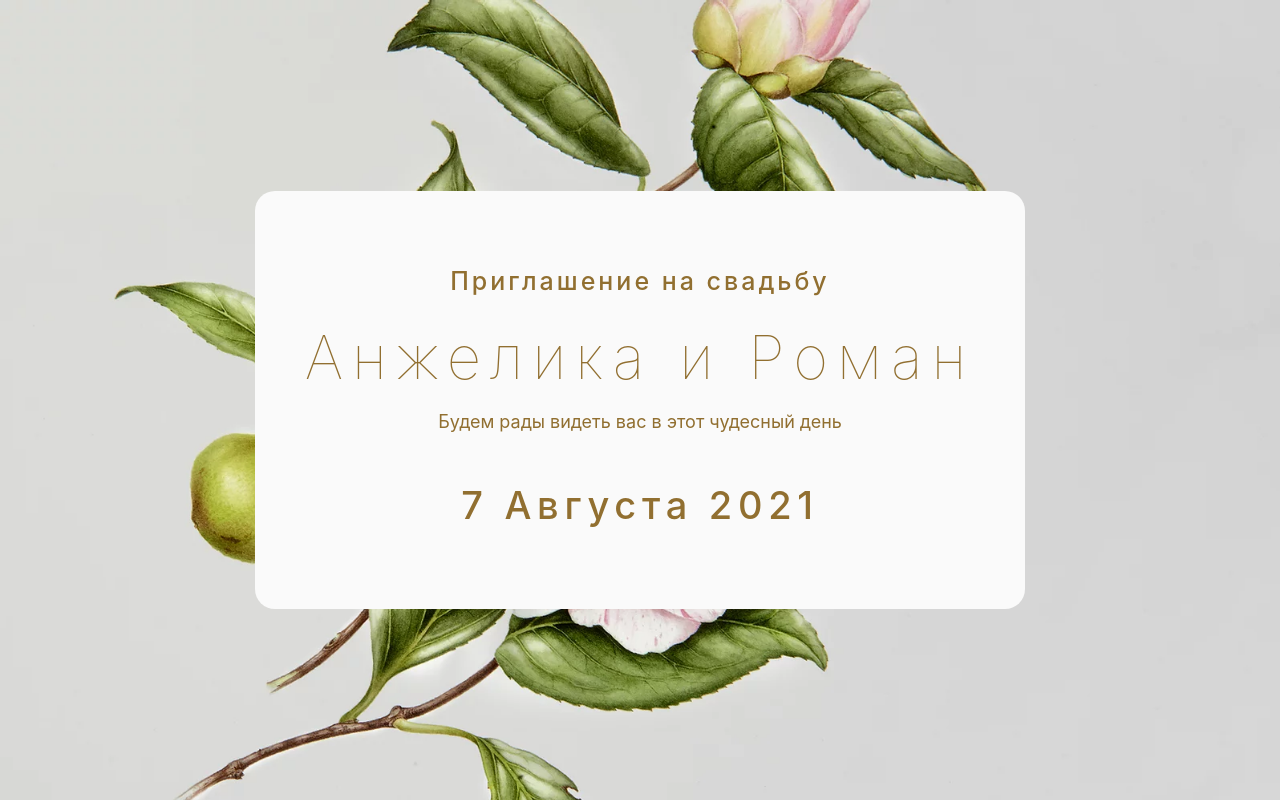
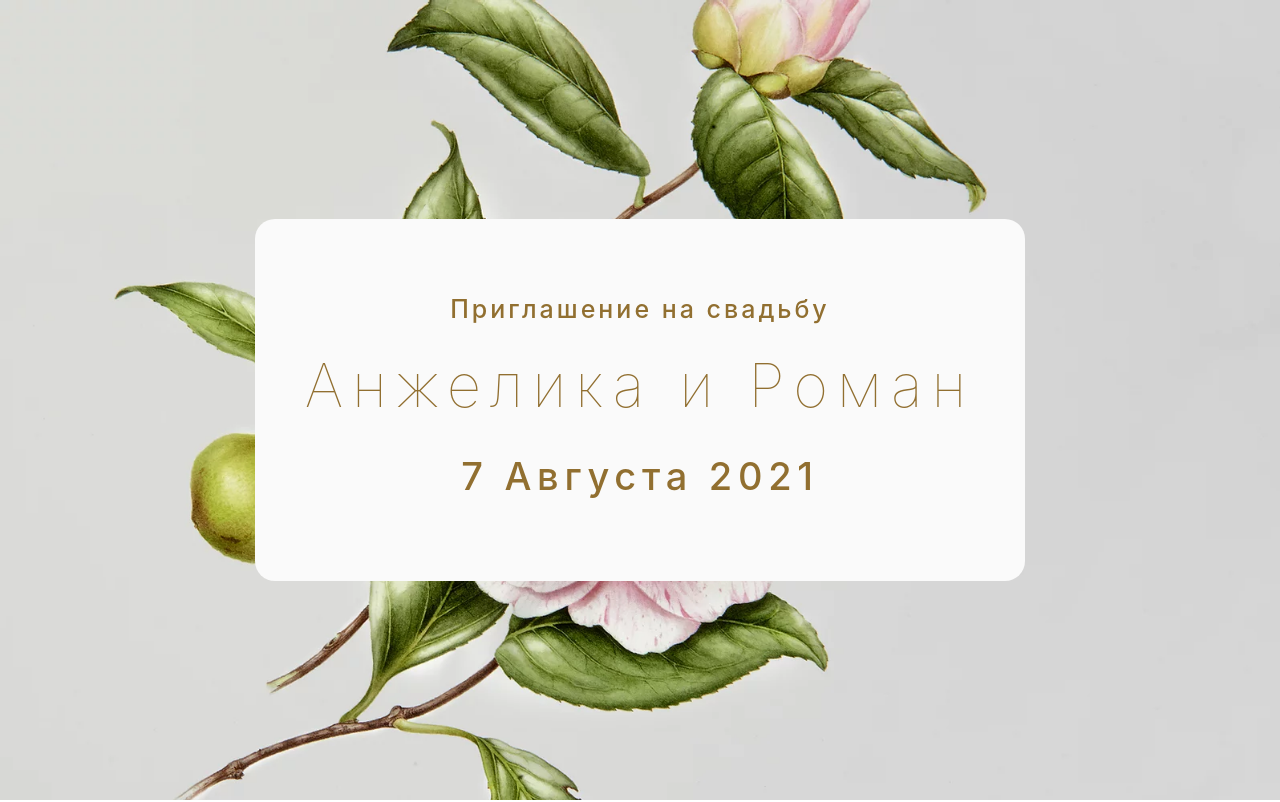
Before and after one commit to rmakurin/wedding, a plain HTML site: page index.html in a window 1280 px wide. Shown: the top 802 px of the page. Drawn offline with Linux system fonts and the light colour scheme.

Commit message:
fix greeting

```diff
--- a/index.html
+++ b/index.html
@@ -15,7 +15,6 @@
     <div class="card">
       <h3>Приглашение на свадьбу</h3>
       <h1>Анжелика и Роман</h1>
-      <p>Будем рады видеть вас в этот чудесный день</p>
       <h2>7 Августа 2021</h2>
     </div>
   </section>
```
